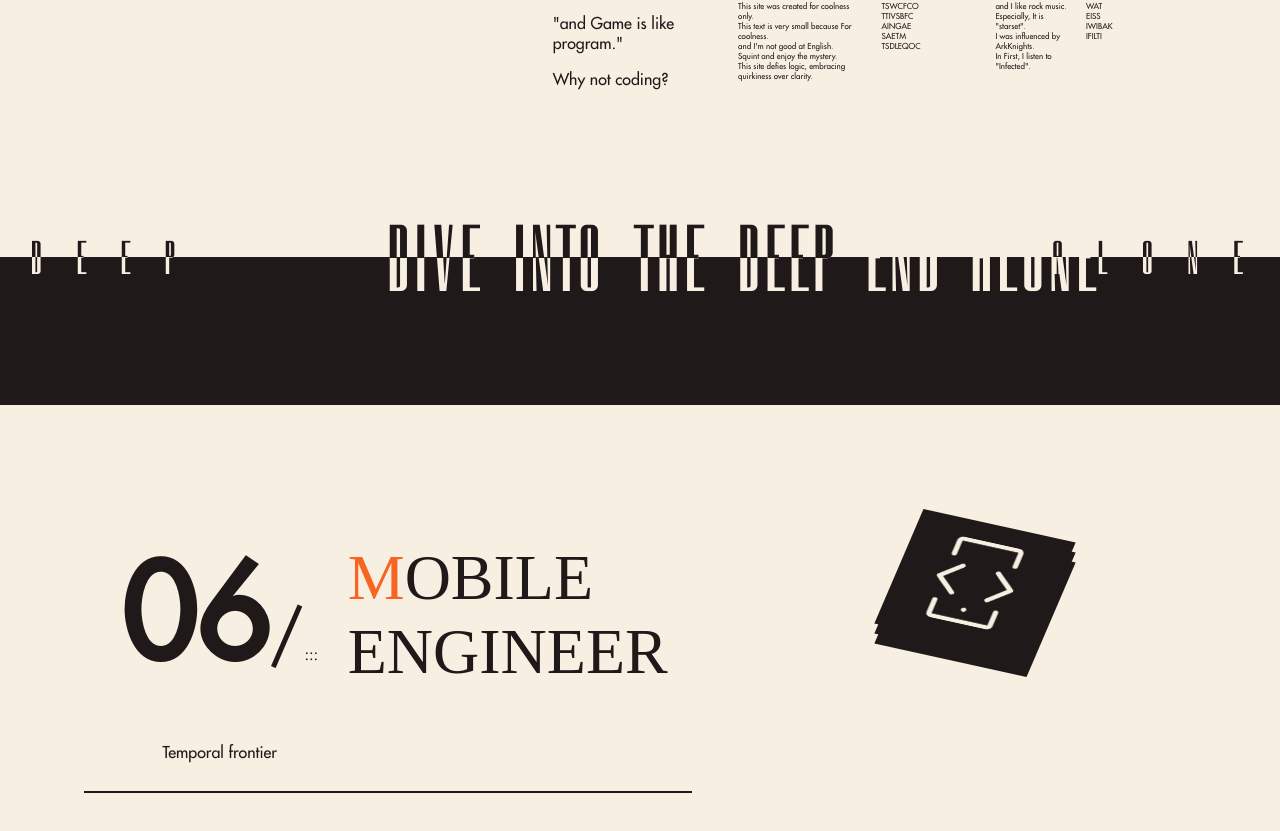
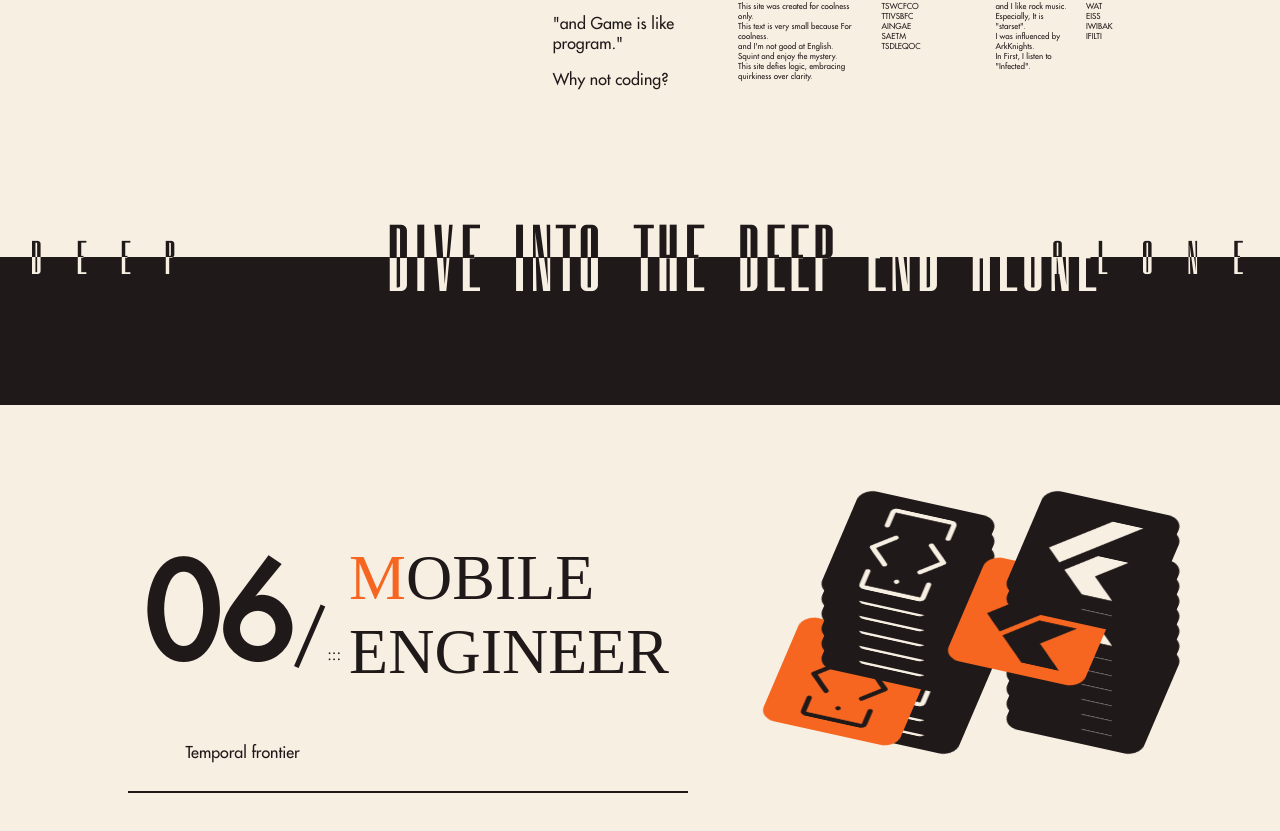
Before and after one commit to Rerurate514/portfolirate, a React (Create React App) app: page / in a window 1280 px wide. Shown: the part 3662-4493 px from the top of the page. Built offline with nearby package versions, Linux system fonts and the light colour scheme.

Commit message:
telepotalCardの作成

```diff
--- a/src/components/temporal.tsx
+++ b/src/components/temporal.tsx
@@ -3,7 +3,7 @@ import "../css/temporal.scss"
 import { TepoIcons } from "./tepoIcon"
 
 export const Temporal = () => {
-    return <div className="futura-font-light margin-32 flex justify-sa">
+    return <div className="futura-font-light margin-32 flex left-margin-10">
         <div className="width-side">
             <div className="flex padding-16 justify-bw underLine font-64">
                 <SectionNumber num={6} text={"Temporal frontier"} />
@@ -16,7 +16,7 @@ export const Temporal = () => {
 
             </div>
         </div>
-        <div className="def-margin-top width-side-tiny">
+        <div className="def-margin-top width-side-tiny left-margin-5">
             <TepoIcons />
         </div>
     </div>
--- a/src/components/tepoIcon.tsx
+++ b/src/components/tepoIcon.tsx
@@ -4,25 +4,57 @@ export const TepoIcons = () => {
             <div className="card-ab-1"><TepoPhone /></div>
             <div className="card-ab-2"><TepoPhone /></div>
             <div className="card-ab-3"><TepoPhone /></div>
+            <div className="card-ab-4"><TepoPhone isPull/></div>
+            <div className="card-ab-5"><TepoPhone /></div>
+            <div className="card-ab-6"><TepoPhone /></div>
+            <div className="card-ab-7"><TepoPhone /></div>
+            <div className="card-ab-8"><TepoPhone /></div>
+            <div className="card-ab-9"><TepoPhone /></div>
+            <div className="card-ab-10"><TepoPhone /></div>
         </div>
         <div className="relative">
-
+            <div className="card-ab-1"><TepoFlutter /></div>
+            <div className="card-ab-2"><TepoFlutter /></div>
+            <div className="card-ab-3"><TepoFlutter /></div>
+            <div className="card-ab-4"><TepoFlutter /></div>
+            <div className="card-ab-5"><TepoFlutter /></div>
+            <div className="card-ab-6"><TepoFlutter /></div>
+            <div className="card-ab-7"><TepoFlutter /></div>
+            <div className="card-ab-8"><TepoFlutter isPull /></div>
+            <div className="card-ab-9"><TepoFlutter /></div>
+            <div className="card-ab-10"><TepoFlutter /></div>
         </div>
     </div>
 }
 
-const TepoPhone = () => {
-    return <svg className="back-black padding-16 card" width="128px" height="128px" viewBox="0 0 24 24" stroke-width="1" fill="none" xmlns="http://www.w3.org/2000/svg" color="#F6EFE2">
-        <path d="M12 19.01L12.01 18.9989" stroke="#F6EFE2" stroke-width="1" stroke-linecap="round" stroke-linejoin="round"></path>
-        <path d="M18 18V21.4C18 21.7314 17.7314 22 17.4 22H6.6C6.26863 22 6 21.7314 6 21.4V18" stroke="#F6EFE2" stroke-width="1" stroke-linecap="round"></path>
-        <path d="M18 6V2.6C18 2.26863 17.7314 2 17.4 2H6.6C6.26863 2 6 2.26863 6 2.6V6" stroke="#F6EFE2" stroke-width="1" stroke-linecap="round"></path>
-        <path d="M15.5 8.5L19 12L15.5 15.5" stroke="#F6EFE2" stroke-width="1" stroke-linecap="round" stroke-linejoin="round"></path>
-        <path d="M8.5 8.5L5 12L8.5 15.5" stroke="#F6EFE2" stroke-width="1" stroke-linecap="round" stroke-linejoin="round"></path>
+const TepoPhone = ({ isPull }: { isPull?: boolean }) => {
+    var cl = "back-black padding-8 card";
+    var pu = "phone"
+
+    if(isPull){
+        pu += " card-ac-phone";
+        cl += " card-pull";
+    }
+
+    return <svg className={cl} width="128px" height="128px" viewBox="0 0 24 24" stroke-width="1" fill="none" xmlns="http://www.w3.org/2000/svg">
+        <path className={pu} d="M12 19.01L12.01 18.9989" stroke-width="1" stroke-linecap="round" stroke-linejoin="round"></path>
+        <path className={pu} d="M18 18V21.4C18 21.7314 17.7314 22 17.4 22H6.6C6.26863 22 6 21.7314 6 21.4V18" stroke-width="1" stroke-linecap="round"></path>
+        <path className={pu} d="M18 6V2.6C18 2.26863 17.7314 2 17.4 2H6.6C6.26863 2 6 2.26863 6 2.6V6" stroke-width="1" stroke-linecap="round"></path>
+        <path className={pu} d="M15.5 8.5L19 12L15.5 15.5" stroke-width="1" stroke-linecap="round" stroke-linejoin="round"></path>
+        <path className={pu} d="M8.5 8.5L5 12L8.5 15.5" stroke-width="1" stroke-linecap="round" stroke-linejoin="round"></path>
     </svg>
 }
 
-const TepoFlutter = () => {
-    return <svg className="back-black padding-16 card" xmlns="http://www.w3.org/2000/svg" x="0px" y="0px" width="128px" height="128px" viewBox="0 0 24 24" color="#F6EFE2">
-        <path d="M3.5 12.5L6.5 15.5 19 3 13 3zM19 12L13 12 8 17 13 22 19 22 14 17z" stroke="#F6EFE2" fill="#F6EFE2"></path>
+const TepoFlutter = ({ isPull }: { isPull?: boolean }) => {
+    var cl = "back-black padding-8 card";
+    var pu = "flutter"
+
+    if(isPull){
+        pu += " card-ac-flutter";
+        cl += " card-pull";
+    }
+
+    return <svg className={cl} xmlns="http://www.w3.org/2000/svg" x="0px" y="0px" width="128px" height="128px" viewBox="0 0 24 24">
+        <path className={pu} d="M3.5 12.5L6.5 15.5 19 3 13 3zM19 12L13 12 8 17 13 22 19 22 14 17z"></path>
     </svg>
 }
--- a/src/css/temporal.scss
+++ b/src/css/temporal.scss
@@ -1,11 +1,39 @@
+$trans: translateY(100px) rotate3d(-10, 2, 4, 45deg);
+
 .card {
-    transform: rotate3d(-10, 2, 4, 45deg);
+    transform: $trans;
+    border-radius: 16px;
 }
 
-// 5から10までの間で繰り返す
+.phone{
+    stroke: var(--white);
+}
+
+.flutter{
+    fill: var(--white);
+}
+
+.card-ac-phone{
+    stroke: var(--black);
+}
+
+.card-ac-flutter{
+    stroke: var(--black);
+    fill: var(--black);
+}
+
+.card-pull{
+    background-color: var(--accent);
+    transform: $trans + translateX(-64px) translateZ(75px);
+}
+
 @for $i from 1 through 10 {
     .card-ab-#{$i} {
-        transform: translateY(-10px * $i);
+        transform: translateY(-15px * $i);
         position: absolute;
     }
+
+    .card-ab-#{$i}:hover {
+
+    }
 }
```
